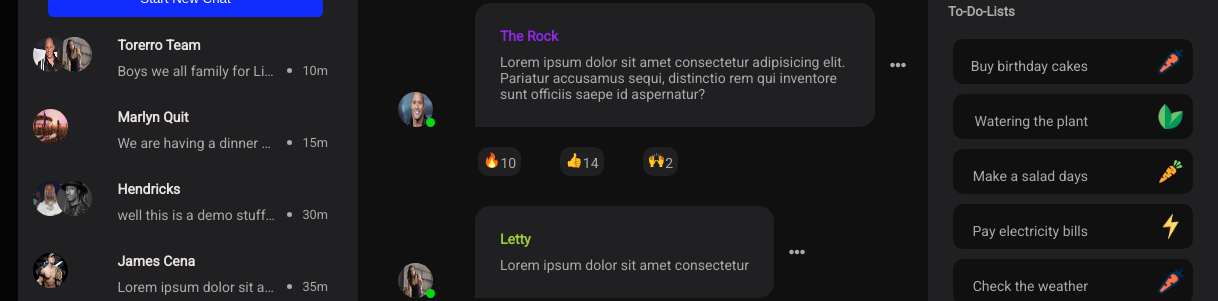
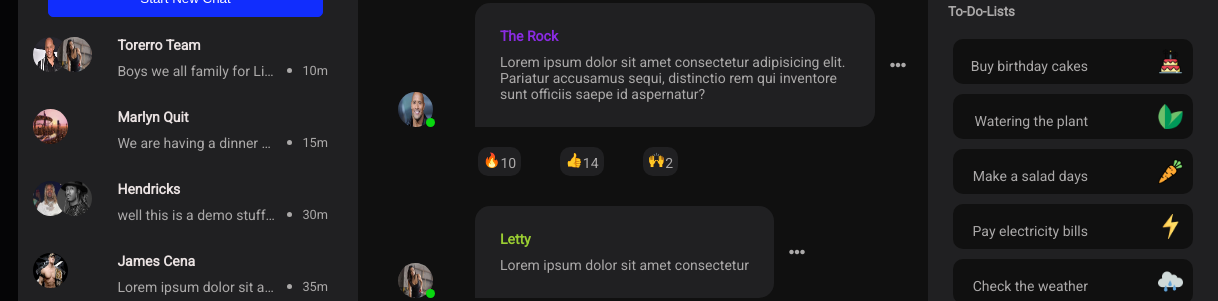
Before and after one commit to kiddmetro/Chat-App, a plain HTML site: page index.html in a window 1280 px wide. Shown: the part 117-418 px from the top of the page, 62-1280 px from the left. Drawn offline with Linux system fonts and the light colour scheme; files whose address does not match are found by name.

Commit message:
Update index.html

```diff
--- a/index.html
+++ b/index.html
@@ -504,7 +504,7 @@
                             <div class="list-section">
                                 <p >Buy birthday cakes</p>
                                 <div class="section-icon">
-                                    <img src="components/carrot.png" alt="birthday cake">
+                                    <img src="components/birthday-cake.png" alt="birthday cake">
                                 </div>
                             </div>
 
@@ -529,7 +529,7 @@
                             <div class="list-section">
                                 <p>Check the weather</p>
                                 <div class="section-icon">
-                                    <img src="components/carrot.png" alt="birthday cake">
+                                    <img src="components/rainy.png" alt="rainy ">
                                 </div>
                             </div>
                         </div>
```
